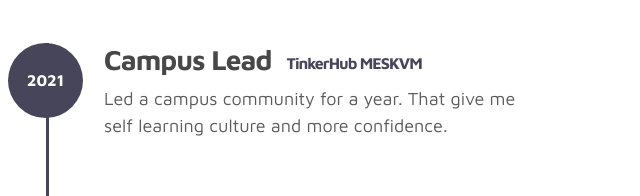
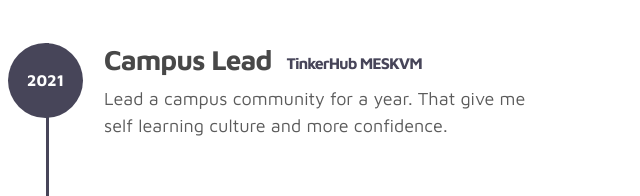
Before and after one commit to shameemm/shameemm.github.io, a plain HTML site: page index.html in a window 1280 px wide. Shown: the part 1763-1959 px from the top of the page, 77-717 px from the left. Drawn offline with nearby package versions, Linux system fonts and the light colour scheme.

Commit message:
Update index.html

```diff
--- a/index.html
+++ b/index.html
@@ -166,7 +166,7 @@ https://www.tooplate.com/view/2115-marvel
                              </div>
                              <div class="timeline-info">
                                   <h3><span>Campus Lead</span><small>TinkerHub MESKVM</small></h3>
-                                  <p>Led a campus community for a year. That give me self learning culture and more confidence.</p>
+                                  <p>Lead a campus community for a year. That give me self learning culture and more confidence.</p>
                              </div>
                         </div>
 
```
